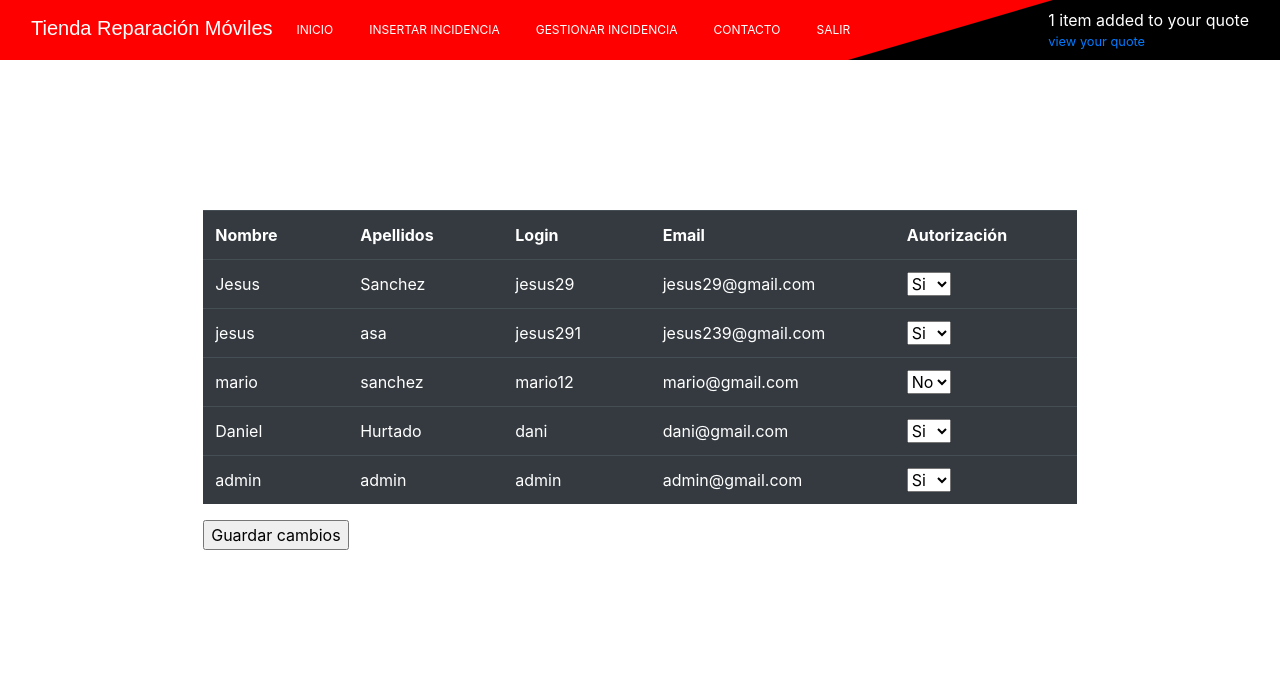
After one commit to dirky7/tienda_moviles, a PHP site: page /usuarios.php in a window 1280 px wide. The commit adds this page. Shown: the top 699 px of the page. Run offline with PHP 8.4, Linux system fonts and the light colour scheme; the visitor is signed in with stand-in values (Sample User, id 1).

Commit message:
Gestion de usuarios a medio hacer

```diff
--- a/config/funciones.php
+++ b/config/funciones.php
@@ -92,6 +92,13 @@
         return $json_tecnicos;
     }
 
+	function obtenerUsuarios()
+	{
+		$tecnicos = file_get_contents("datos_tecnicos.json");
+        $json_tecnicos = json_decode($tecnicos, true);
+        return $json_tecnicos;
+	}
+
     function comprobarUsuarioTieneIncidencia() {
         $incidencias = obtenerIncidenciasJson();
         foreach($incidencias as $incidencia) {
@@ -102,6 +109,59 @@
         }
         return false;
     }
+
+
+	function mostrarUsuarios()
+	{
+		$tecnicos = obtenerUsuarios();
+		$tabla = "
+				<div class='table-responsive'>
+					<table  class='table table-dark table-hover'>
+						<tr>
+							<th>Nombre</th>
+							<th>Apellidos</th>
+							<th>Login</th>
+							<th>Email</th>
+							<th>Autorización</th>
+						</tr>";
+            foreach($tecnicos as $tecnico)
+			{
+                $tabla.="
+						<tr>
+							<td>".$tecnico['nombre']."</td>
+                    		<td>".$tecnico['apellidos']."</td>
+		                    <td>".$tecnico['login']."</td>
+                    		<td>".$tecnico['email']."</td>";
+				if ($tecnico['autorizado'] == "si")
+				{
+						$tabla.= "
+							<td>
+								<select name='' id=''>
+									<option value='si' selected>Si</option>
+									<option value='no'>No</option>
+								</select>
+							</td>
+						";
+				}
+				else
+				{
+					$tabla.= "
+							<td>
+								<select name='' id=''>
+									<option value='si'>Si</option>
+									<option value='no' selected>No</option>
+								</select>
+							</td>
+						";
+				}
+
+                $tabla .= "</tr>";
+            }
+			$tabla.="
+					</table>
+				</div>";
+			return $tabla;
+	}
 
     function mostrarIncidencias() {
         $incidencias = obtenerIncidenciasJson();
--- a/datos_tecnicos.json
+++ b/datos_tecnicos.json
@@ -4,34 +4,39 @@
         "apellidos": "Sanchez",
         "login": "jesus29",
         "password": "XCm4cvZrKhNrs",
-        "email": "jesus29@gmail.com"
+        "email": "jesus29@gmail.com",
+		"autorizado": "si"
     },
     {
         "nombre": "jesus",
         "apellidos": "asa",
         "login": "jesus291",
         "password": "XCm4cvZrKhNrs",
-        "email": "jesus239@gmail.com"
+        "email": "jesus239@gmail.com",
+		"autorizado": "si"
     },
     {
         "nombre": "mario",
         "apellidos": "sanchez",
         "login": "mario12",
         "password": "XCusDbVAOxsis",
-        "email": "mario@gmail.com"
+        "email": "mario@gmail.com",
+		"autorizado": "no"
     },
     {
         "nombre": "Daniel",
         "apellidos": "Hurtado",
         "login": "dani",
         "password": "XC1s9g8ZHQy.E",
-        "email": "dani@gmail.com"
+        "email": "dani@gmail.com",
+		"autorizado": "si"
     },
     {
         "nombre": "admin",
         "apellidos": "admin",
         "login": "admin",
         "password": "XCS9A5lQczAxo",
-        "email": "admin@gmail.com"
+        "email": "admin@gmail.com",
+		"autorizado": "si"
     }
 ]
--- a/inicio.php
+++ b/inicio.php
@@ -85,7 +85,7 @@ comprobarSiEstaLogeado();
 						</li>
 						<li class='card'>
 							<img src='https://images.unsplash.com/photo-1613230485186-2e7e0fca1253?crop=entropy&cs=tinysrgb&fit=max&fm=jpg&ixid=MXwxNDU4OXwwfDF8cmFuZG9tfHx8fHx8fHw&ixlib=rb-1.2.1&q=80&w=400' alt=''>
-							<a href=''>
+							<a href='./usuarios.php'>
 								<input type='button' value='Gestionar Usuarios'>
 							</a>
 						</li>";
--- /dev/null
+++ b/usuarios.php
@@ -0,0 +1,74 @@
+<?php
+include("config/funciones.php");
+
+session_start();
+comprobarSiEstaLogeado();
+
+?>
+<!DOCTYPE html>
+<html lang="en">
+<head>
+	<meta charset="UTF-8">
+	<meta http-equiv="X-UA-Compatible" content="IE=edge">
+	<meta name="viewport" content="width=device-width, initial-scale=1.0">
+	<title>Document</title>
+	<link rel="stylesheet" href="../css/inicio.css">
+	<link rel="stylesheet" href="https://stackpath.bootstrapcdn.com/bootstrap/4.4.1/css/bootstrap.min.css">
+    <link rel="stylesheet" href="https://cdn.jsdelivr.net/npm/bootstrap@4.3.1/dist/css/bootstrap.min.css" integrity="sha384-ggOyR0iXCbMQv3Xipma34MD+dH/1fQ784/j6cY/iJTQUOhcWr7x9JvoRxT2MZw1T" crossorigin="anonymous">
+    <script src="https://cdn.jsdelivr.net/npm/bootstrap@5.3.0-alpha1/dist/js/bootstrap.bundle.min.js" integrity="sha384-w76AqPfDkMBDXo30jS1Sgez6pr3x5MlQ1ZAGC+nuZB+EYdgRZgiwxhTBTkF7CXvN" crossorigin="anonymous"></script>
+    <script src="https://cdn.jsdelivr.net/npm/@popperjs/core@2.11.6/dist/umd/popper.min.js" integrity="sha384-oBqDVmMz9ATKxIep9tiCxS/Z9fNfEXiDAYTujMAeBAsjFuCZSmKbSSUnQlmh/jp3" crossorigin="anonymous"></script>
+    <script src="https://cdn.jsdelivr.net/npm/bootstrap@5.3.0-alpha1/dist/js/bootstrap.min.js" integrity="sha384-mQ93GR66B00ZXjt0YO5KlohRA5SY2XofN4zfuZxLkoj1gXtW8ANNCe9d5Y3eG5eD" crossorigin="anonymous"></script>
+</head>
+<body>
+<nav class="navbar navbar-expand-lg navbar-red navbar-dark">
+        <div class="wrapper">
+        </div>
+        <div class="container-fluid all-show">
+            <a class="navbar-brand" href="inicio.php">Tienda Reparación Móviles <i class="fa fa-codepen"></i></a>
+            <button class="navbar-toggler" type="button" data-toggle="collapse" data-target="#navbarSupportedContent" aria-controls="navbarSupportedContent" aria-expanded="false" aria-label="Toggle navigation">
+                <span class="navbar-toggler-icon"></span>
+            </button>
+            <div class="collapse navbar-collapse" id="navbarSupportedContent">
+                <ul class="navbar-nav mr-auto mb-2 mb-lg-0">
+                    <li class="nav-item">
+                        <a class="nav-link active" aria-current="page" href="../inicio.php">Inicio</a>
+                    </li>
+                    <li class="nav-item">
+                        <a class="nav-link" href="insertar.php">Insertar Incidencia</a>
+                    </li>
+                    <li class="nav-item">
+                        <a class="nav-link" href="gestion.php">Gestionar Incidencia</a>
+                    </li>
+                    <li class="nav-item">
+                        <a class="nav-link" href="#">contacto</a>
+                    </li>
+                    <li class="nav-item">
+                        <a class="nav-link" href="../logoff.php">Salir</a>
+                    </li>
+                    <li class="nav-item">
+                        <a class="nav-link" href="#"><i class="fa fa-search"></i></a>
+                    </li>
+                </ul>
+                <div class="d-flex flex-column sim">
+                    <span>1 item added to your quote</span>
+                    <small class="text-primary">view your quote</small>
+                </div>
+            </div>
+        </div>
+    </nav>
+	<main>
+		<aside>
+            <?php
+            echo mostrarUsuarios();
+            ?>
+
+			<div>
+				<form action="">
+					<input type="submit" value="Guardar cambios">
+				</form>
+			</div>
+
+		</aside>
+	</main>
+</body>
+</html>
```
